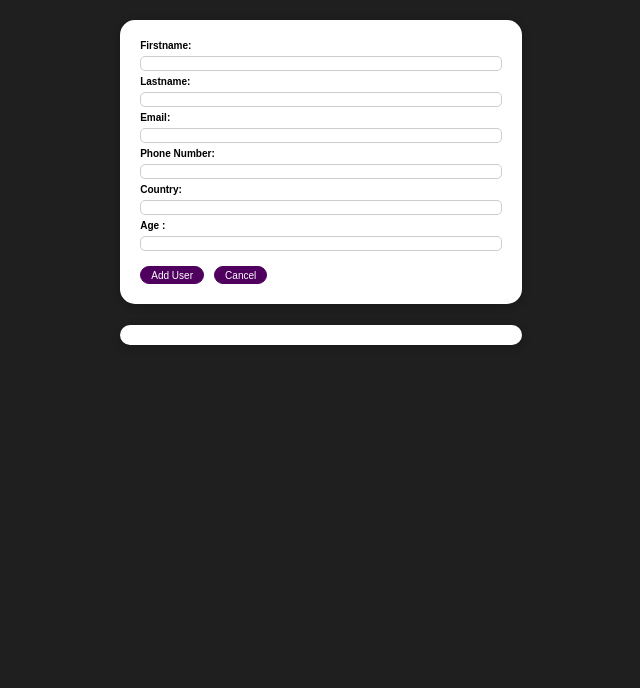
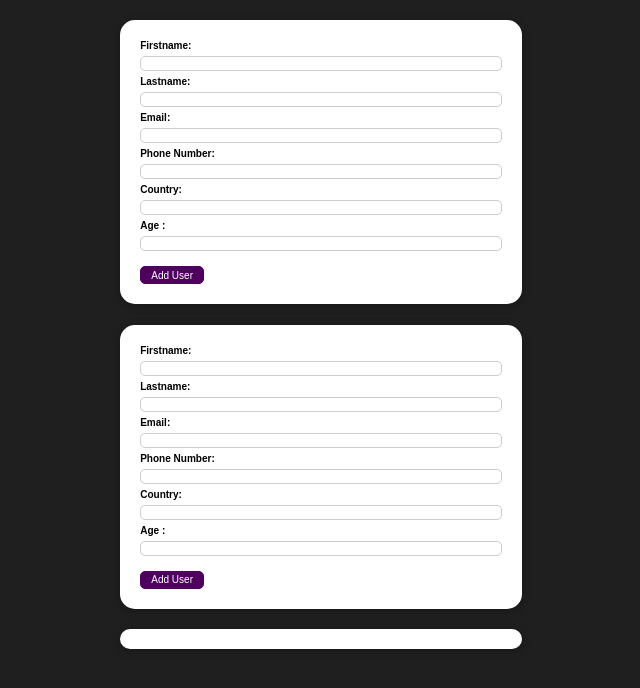
Before and after one commit to AhmadMohtadi0451/userlist-phone-contact, a React (Create React App) app: page /form in a window 1280 px wide. Shown: the top 688 px of the page, without its empty margins (319-959 px from the left). Built offline with nearby package versions, Linux system fonts and the light colour scheme.

Commit message:
useref,creatPortal added

```diff
--- a/package.json
+++ b/package.json
@@ -8,6 +8,7 @@
     "@testing-library/user-event": "^13.5.0",
     "react": "^18.2.0",
     "react-dom": "^18.2.0",
+    "react-router-dom": "^5.3.4",
     "react-scripts": "5.0.1",
     "web-vitals": "^2.1.4"
   },
--- a/public/index.html
+++ b/public/index.html
@@ -28,6 +28,8 @@
   </head>
   <body>
     <noscript>You need to enable JavaScript to run this app.</noscript>
+    <div id="backdrop-root"></div>
+    <div id="overlay-root"></div>
     <div id="root"></div>
     <!--
       This HTML file is a template.
--- a/src/App.js
+++ b/src/App.js
@@ -2,6 +2,7 @@ import "./App.css";
 import React, { useState } from "react";
 import Form from "./Components/Form/Form";
 import List from "./Components/List/List";
+import { Route } from "react-router-dom";
 
 function App() {
   const [userList, setUserList] = useState([]);
@@ -16,16 +17,19 @@ function App() {
           phone: phone,
           country: country,
           age: age,
-          id: Math.random().toString() * 100,
+          id: Math.random() * 101,
         },
       ];
     });
   };
   return (
-    <div>
+    <React.Fragment>
+      <Route path="/form">
+        <Form />
+      </Route>
       <Form addUser={addUserHandler} />
       <List users={userList} />
-    </div>
+    </React.Fragment>
   );
 }
 
--- a/src/Components/Button/Button.module.css
+++ b/src/Components/Button/Button.module.css
@@ -7,7 +7,7 @@
   cursor: pointer;
   margin-right: 10px;
   margin-top: 10px;
-  border-radius: 10px;
+  border-radius: 5px;
 }
 
 .button:hover,
--- a/src/Components/ErrorModal/ErrorModal.jsx
+++ b/src/Components/ErrorModal/ErrorModal.jsx
@@ -1,12 +1,16 @@
 import React from "react";
+import ReactDOM from "react-dom";
 import Card from "../Card/Card";
 import Button from "../Button/Button";
 import classes from "./ErrorModal.module.css";
 
-const ErrorModal = (props) => {
+const Backdrop = (props) => {
   return (
-    <div>
-      <div className={classes.backdrop} onClick={props.onHandlerError}>
+    <div className={classes.backdrop} onClick={props.onHandlerError}></div>
+  );
+};
+const Overlay = (props) => {
+  return (
     <Card className={classes.modal}>
       <header className={classes.header}>
         <h2>{props.title}</h2>
@@ -18,8 +22,25 @@ const ErrorModal = (props) => {
         <Button onClick={props.onHandlerError}>Okay!</Button>
       </footer>
     </Card>
-      </div>
-    </div>
+  );
+};
+
+const ErrorModal = (props) => {
+  return (
+    <React.Fragment>
+      {ReactDOM.createPortal(
+        <Backdrop onHandlerError={props.onHandlerError} />,
+        document.getElementById("backdrop-root")
+      )}
+      {ReactDOM.createPortal(
+        <Overlay
+          title={props.title}
+          message={props.message}
+          onHandlerError={props.onHandlerError}
+        />,
+        document.getElementById("overlay-root")
+      )}
+    </React.Fragment>
   );
 };
 
--- a/src/Components/Form/Form.jsx
+++ b/src/Components/Form/Form.jsx
@@ -1,17 +1,24 @@
-import React, { useState } from "react";
+import React, { useState, useRef } from "react";
 import classes from "./Form.module.css";
 import Card from "../Card/Card";
 import Button from "../Button/Button";
 import ErrorModal from "../ErrorModal/ErrorModal";
+
 const Form = (props) => {
-  const [enteredFirstname, setEnteredFirstname] = useState("");
-  const [enteredLastname, setEnteredLastname] = useState("");
-  const [enteredEmail, setEnteredEmail] = useState("");
-  const [enteredPhone, setEnteredPhone] = useState("");
-  const [enteredCountry, setEnteredCountry] = useState("");
-  const [enteredAge, setEnteredAge] = useState("");
+  const firstnameInputRef = useRef();
+  const lastnameInputRef = useRef();
+  const emailInputRef = useRef();
+  const phoneInputRef = useRef();
+  const countryInputRef = useRef();
+  const ageInputRef = useRef();
   const [error, setError] = useState();
   const submitChangeHandler = (event) => {
+    const enteredFirstname = firstnameInputRef.current.value;
+    const enteredLastname = lastnameInputRef.current.value;
+    const enteredEmail = emailInputRef.current.value;
+    const enteredPhone = phoneInputRef.current.value;
+    const enteredCountry = countryInputRef.current.value;
+    const enteredAge = ageInputRef.current.value;
     event.preventDefault();
     if (
       enteredFirstname.trim().length === 0 ||
@@ -42,37 +49,19 @@ const Form = (props) => {
       enteredCountry,
       enteredAge
     );
-    setEnteredFirstname("");
-    setEnteredLastname("");
-    setEnteredEmail("");
-    setEnteredPhone("");
-    setEnteredCountry("");
-    setEnteredAge("");
-  };
-
-  const firstnameChangeHandler = (event) => {
-    setEnteredFirstname(event.target.value);
-  };
-  const lastnameChangeHandler = (event) => {
-    setEnteredLastname(event.target.value);
-  };
-  const emailChangeHandler = (event) => {
-    setEnteredEmail(event.target.value);
-  };
-  const phoneChangeHandler = (event) => {
-    setEnteredPhone(event.target.value);
-  };
-  const countryChangeHandler = (event) => {
-    setEnteredCountry(event.target.value);
-  };
-  const dateChangeHandler = (event) => {
-    setEnteredAge(event.target.value);
+    firstnameInputRef.current.value = "";
+    lastnameInputRef.current.value = "";
+    emailInputRef.current.value = "";
+    phoneInputRef.current.value = "";
+    countryInputRef.current.value = "";
+    ageInputRef.current.value = "";
   };
 
   const errorHandler = () => {
     setError(null);
   };
   return (
+    <React.Fragment>
       <Card className={classes.input}>
         {error && (
           <ErrorModal
@@ -83,51 +72,21 @@ const Form = (props) => {
         )}
         <form onSubmit={submitChangeHandler} action="">
           <label htmlFor="firstname">Firstname:</label>
-        <input
-          value={enteredFirstname}
-          onChange={firstnameChangeHandler}
-          id="firstname"
-          type="text"
-        />
+          <input id="firstname" type="text" ref={firstnameInputRef} />
           <label htmlFor="lastname">Lastname:</label>
-        <input
-          value={enteredLastname}
-          onChange={lastnameChangeHandler}
-          id="lastname"
-          type="text"
-        />
+          <input id="lastname" type="text" ref={lastnameInputRef} />
           <label htmlFor="email">Email:</label>
-        <input
-          value={enteredEmail}
-          onChange={emailChangeHandler}
-          id="email"
-          type="text"
-        />
+          <input id="email" type="text" ref={emailInputRef} />
           <label htmlFor="phone">Phone Number:</label>
-        <input
-          value={enteredPhone}
-          onChange={phoneChangeHandler}
-          id="phone"
-          type="number"
-        />
+          <input id="phone" type="number" ref={phoneInputRef} />
           <label htmlFor="country">Country:</label>
-        <input
-          value={enteredCountry}
-          onChange={countryChangeHandler}
-          id="country"
-          type="text"
-        />
+          <input id="country" type="text" ref={countryInputRef} />
           <label htmlFor="date">Age :</label>
-        <input
-          value={enteredAge}
-          onChange={dateChangeHandler}
-          id="Age"
-          type="number"
-        />
+          <input id="Age" type="number" ref={ageInputRef} />
           <Button type="submit">Add User</Button>
-        <Button type="submit">Cancel</Button>
         </form>
       </Card>
+    </React.Fragment>
   );
 };
 
--- a/src/Components/List/List.jsx
+++ b/src/Components/List/List.jsx
@@ -2,17 +2,22 @@ import React from "react";
 import Card from "../Card/Card";
 import classes from "./List.module.css";
 import Button from "../Button/Button";
+
 const List = (props) => {
   return (
+    <React.Fragment>
       <Card className={classes.users}>
         <ul>
           {props.users.map((user) => (
-          <div className="profile">
+            <div key={user.id} className={classes.profile}>
               <img
-              src={`https://avatars.dicebear.com/api/avataaars/${user.email}.svg`}
+                src={`https://avatars.dicebear.com/api/avataaars/${user.id}.svg`}
                 alt=""
               />
-            <div key={user.id} className={classes.list}>
+              <div className={classes.list}>
+                <li>
+                  <span>Id : </span> {user.id}
+                </li>
                 <li>
                   <span>Fullname :</span> {user.firstname} {user.lastname}
                 </li>
@@ -34,6 +39,7 @@ const List = (props) => {
           ))}
         </ul>
       </Card>
+    </React.Fragment>
   );
 };
 
--- a/src/Components/List/List.module.css
+++ b/src/Components/List/List.module.css
@@ -4,9 +4,7 @@
   max-width: 40rem;
   margin-bottom: 10px;
 }
-.profile {
-  display: flex;
-}
+
 .list {
   display: flex;
   flex-direction: column;
```
Also changed, not shown: src/index.js (+9 -8 lines), src/Pages/Profile/Profile.jsx (added), src/Pages/Profile/Profile.module.css (added), 1 other file (tests, documents, lock files or other folders). Lines whose indentation alone changed are shown as unchanged.
